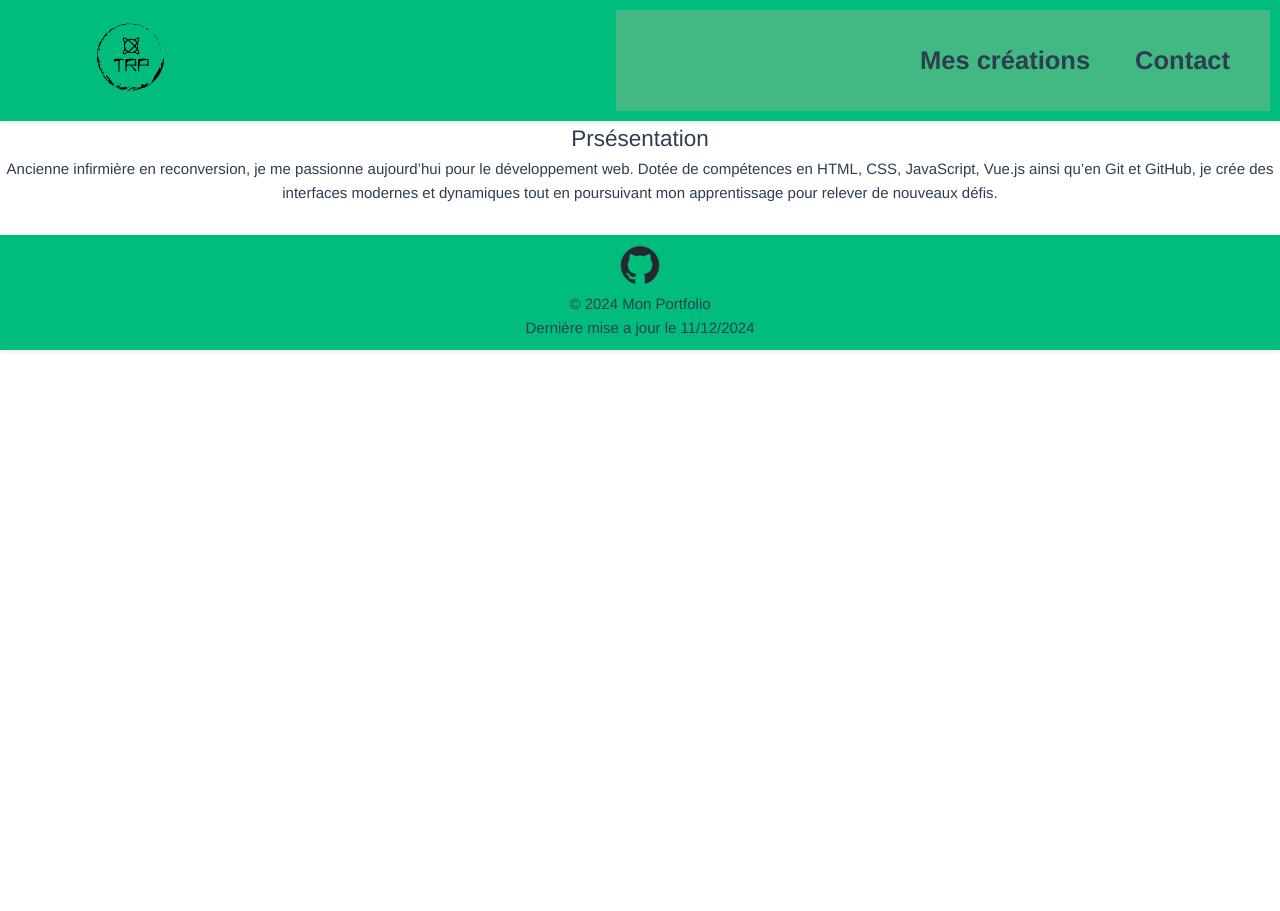
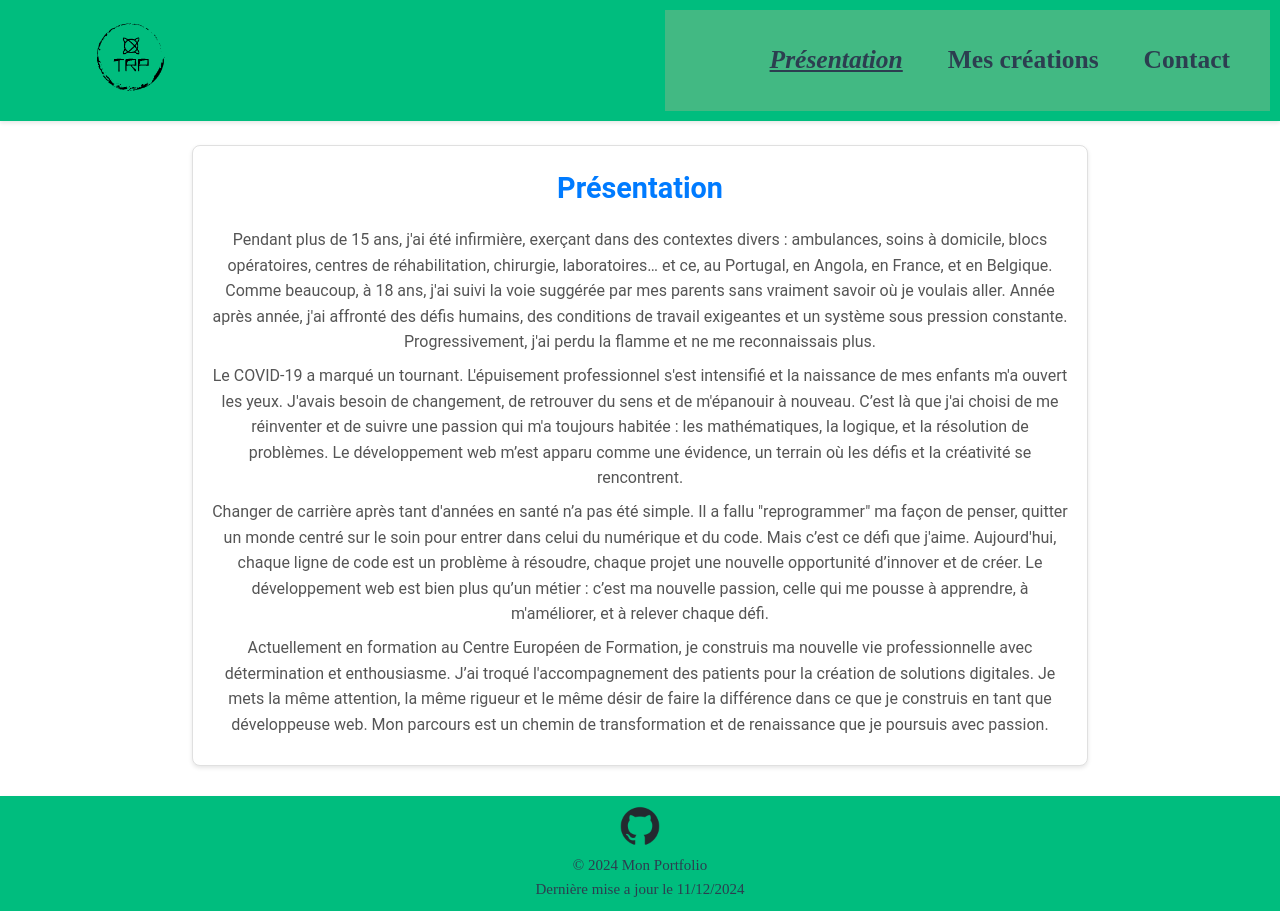
Before and after one commit to sttstania/cef-portefolio, a Vue app: page /AppAboutMe in a window 1280 px wide. Before the commit the page ends 800 px from the top, so only its background shows below. Built offline with nearby package versions, Linux system fonts and the light colour scheme.

Commit message:
flavicon + css

```diff
--- a/index.html
+++ b/index.html
@@ -2,7 +2,7 @@
 <html lang="">
   <head>
     <meta charset="UTF-8" />
-    <link rel="icon" href="/favicon.ico" />
+    <link rel="icon" href="/logo.ico" />
     <meta name="viewport" content="width=device-width, initial-scale=1.0" />
     <meta
       name="description"
--- a/src/App.vue
+++ b/src/App.vue
@@ -1,7 +1,7 @@
 <template>
-  <div id="app">
+  <div id="app" class="pageWrap">
     <AppHeader /> <!-- Header toujours visible -->
-    <main>
+    <main class="content">
       <router-view /> <!-- Contenu dynamique en fonction des routes -->
     </main>
     <AppFooter /> <!-- Footer toujours visible -->
@@ -11,11 +11,14 @@
 <script setup>
 import AppHeader from './components/AppHeader.vue';
 import AppFooter from './components/AppFooter.vue';
+
 </script>
 
 <style>
+
+
 #app {
-  font-family: Avenir, Helvetica, Arial, sans-serif;
+  font-family: Grunf sans-serif;
   -webkit-font-smoothing: antialiased;
   -moz-osx-font-smoothing: grayscale;
   text-align: center;
@@ -41,8 +44,7 @@ nav a {
 }
 
 nav a.router-link-exact-active {
-  color: #42b983;
-  font-weight: bold;
+  font-style: italic;
   text-decoration: underline;
 }
 </style>
--- a/src/components/AppAboutMe.vue
+++ b/src/components/AppAboutMe.vue
@@ -1,10 +1,72 @@
 <template>
-    <section id="AppAboutMe" class="AppAboutMe">
-      <h2>Prsésentation</h2>
-      <p>Ancienne infirmière en reconversion, je me passionne aujourd’hui pour le développement web. Dotée de compétences en HTML, CSS, JavaScript, Vue.js ainsi qu’en Git et GitHub, je crée des interfaces modernes et dynamiques tout en poursuivant mon apprentissage pour relever de nouveaux défis.</p>
-    </section>
-  </template>
+  <section id="AppAboutMe" class="AppAboutMe">
+    <h2>Présentation</h2>
+    <p>
+      Pendant plus de 15 ans, j'ai été infirmière, exerçant dans des contextes divers : ambulances, soins à domicile, blocs opératoires, centres de réhabilitation, chirurgie, laboratoires… et ce, au Portugal, en Angola, en France, et en Belgique. Comme beaucoup, à 18 ans, j'ai suivi la voie suggérée par mes parents sans vraiment savoir où je voulais aller. Année après année, j'ai affronté des défis humains, des conditions de travail exigeantes et un système sous pression constante. Progressivement, j'ai perdu la flamme et ne me reconnaissais plus.
+    </p>
+    <p>
+      Le COVID-19 a marqué un tournant. L'épuisement professionnel s'est intensifié et la naissance de mes enfants m'a ouvert les yeux. J'avais besoin de changement, de retrouver du sens et de m'épanouir à nouveau. C’est là que j'ai choisi de me réinventer et de suivre une passion qui m'a toujours habitée : les mathématiques, la logique, et la résolution de problèmes. Le développement web m’est apparu comme une évidence, un terrain où les défis et la créativité se rencontrent.
+    </p>
+    <p>
+      Changer de carrière après tant d'années en santé n’a pas été simple. Il a fallu "reprogrammer" ma façon de penser, quitter un monde centré sur le soin pour entrer dans celui du numérique et du code. Mais c’est ce défi que j'aime. Aujourd'hui, chaque ligne de code est un problème à résoudre, chaque projet une nouvelle opportunité d’innover et de créer. Le développement web est bien plus qu’un métier : c’est ma nouvelle passion, celle qui me pousse à apprendre, à m'améliorer, et à relever chaque défi.
+    </p>
+    <p>
+      Actuellement en formation au Centre Européen de Formation, je construis ma nouvelle vie professionnelle avec détermination et enthousiasme. J’ai troqué l'accompagnement des patients pour la création de solutions digitales. Je mets la même attention, la même rigueur et le même désir de faire la différence dans ce que je construis en tant que développeuse web. Mon parcours est un chemin de transformation et de renaissance que je poursuis avec passion.
+    </p>
+  </section>
+</template>
 
 <script setup>
+</script>
 
-</script>
+<style scoped>
+#AppAboutMe {
+  padding: 1.2rem;
+  margin: 1.5rem auto;
+  max-width: 70%;
+  background-color: #ffffff;
+  border: 1px solid #e0e0e0;
+  border-radius: 8px;
+  font-family: 'Roboto', sans-serif;
+  color: #333;
+  line-height: 1.6;
+  box-shadow: 0 2px 4px rgba(0, 0, 0, 0.1);
+}
+
+#AppAboutMe h2 {
+  font-size: 1.8rem;
+  color: #007bff;
+  margin-bottom: 1rem;
+  text-align: center;
+  font-weight: bold;
+}
+
+#AppAboutMe p {
+  font-size: 1rem;
+  margin: 0.5rem 0;
+  color: #555;
+}
+
+#AppAboutMe a {
+  color: #007bff;
+  text-decoration: none;
+}
+
+#AppAboutMe a:hover {
+  text-decoration: underline;
+}
+
+@media (max-width: 600px) {
+  #AppAboutMe {
+    padding: 1rem;
+  }
+
+  #AppAboutMe h2 {
+    font-size: 1.5rem;
+  }
+
+  #AppAboutMe p {
+    font-size: 0.95rem;
+  }
+}
+</style>
```
Also changed, not shown: 2 other files (tests, documents, lock files or other folders).
